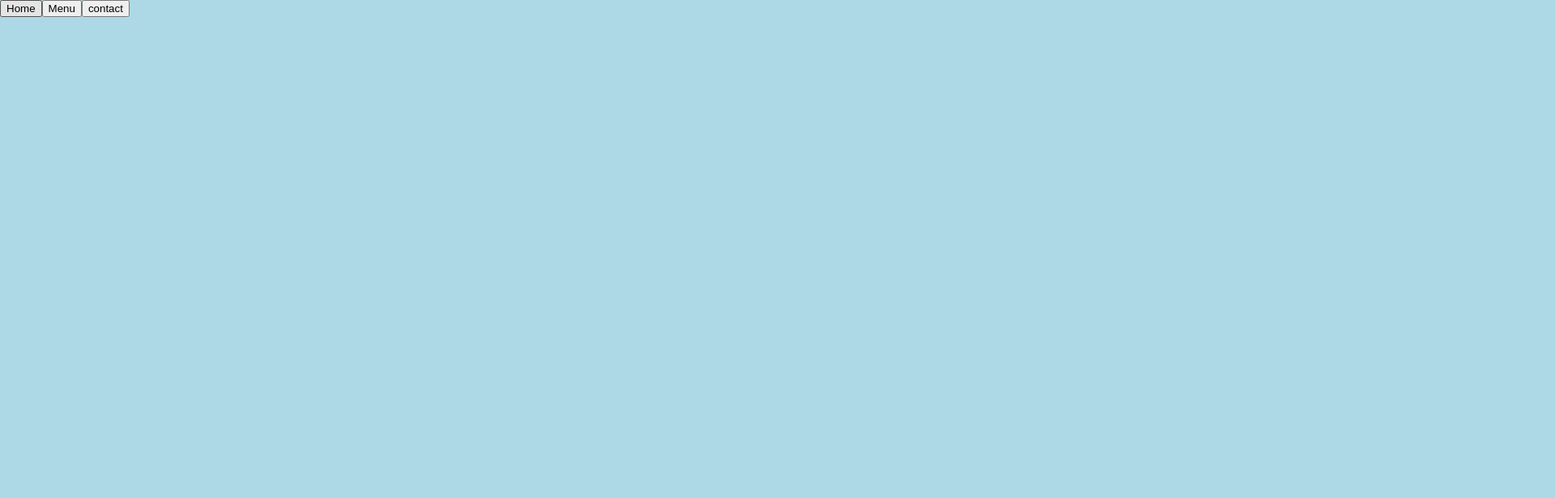
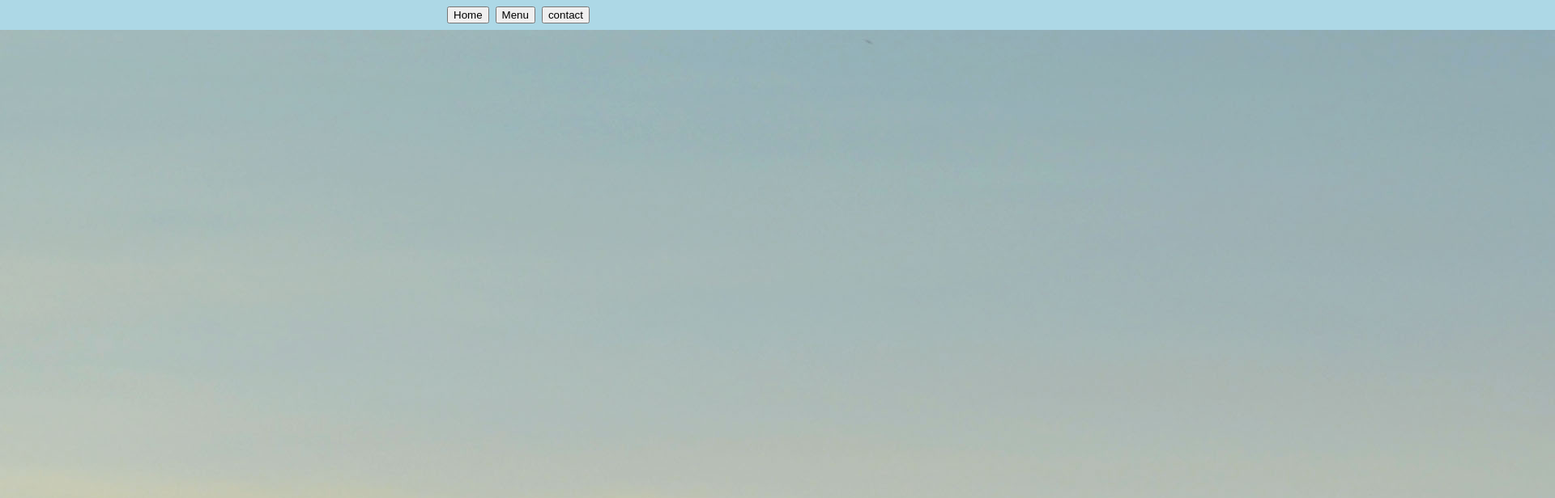
Before and after one commit to MayKhine/restaurant-page, a website built with webpack: page dist/index.html in a window 1280 px wide. Shown: the top 616 px of the page at 81% size, 1920 px wide, since content can reach past the window. Built offline with nearby package versions, Linux system fonts and the light colour scheme.

Commit message:
save the progress so far to wiggle the img issue

```diff
--- a/src/homeContent.js
+++ b/src/homeContent.js
@@ -1,7 +1,7 @@
 import bagan from "./assets/bagan.png";
 import css from "./styles.css";
 
-const homeContent = () => {
+// TODO move to own file
 const createDiv = (className) => {
   let div = document.createElement("div");
   if (className) {
@@ -10,25 +10,16 @@ const homeContent = () => {
   return div;
 };
 
-  const home = createDiv("home");
-  const header = createDiv("header");
-  header.style.backgroundColor = "red";
-  header.innerHTML = "Welcome to Bagan";
-
-  const about = createDiv("about");
-  about.style.backgroundColor = "pink";
-  about.innerHTML = "About section";
+const homeContent = () => {
+  const home = createDiv("homePage");
 
   const bgImg = document.createElement("img");
   bgImg.src = bagan;
   bgImg.className = "bgImg";
 
-  const bgImgDiv = createDiv("bgImg");
-  bgImgDiv.appendChild(bgImg);
+  // const bgImg = createDiv("bgImg");
 
-  home.appendChild(header);
-  home.appendChild(bgImgDiv);
-  home.appendChild(about);
+  home.appendChild(bgImg);
 
   return home;
 };
--- a/src/index.js
+++ b/src/index.js
@@ -4,12 +4,7 @@ import contactContent from "./contactContent";
 import css from "./styles.css";
 import bagan from "./assets/bagan.png";
 
-const main = () => {
-  //   var link = document.createElement("link");
-  //   link.rel = "stylesheet";
-  //   link.type = "test/css";
-  //   link.href = "styles.css";
-
+// TODO move to own file
 const createDiv = (className) => {
   let div = document.createElement("div");
   if (className) {
@@ -26,30 +21,30 @@ const main = () => {
   return div;
 };
 
-  const updateContent = (event) => {
+const updateContent = (type) => {
   let contentContainer = document.querySelector(".contentContainer");
-    const type = event.target.className;
-    //remove previous child append
+
+  // remove previous child append
   contentContainer.innerHTML = "";
   switch (type) {
     case "home":
       contentContainer.appendChild(homeContent());
       break;
     case "menu":
-        // contentContainer.innerHTML = "Menu section";
       contentContainer.appendChild(menuContent());
       break;
     case "contact":
-        // contentContainer.innerHTML = "Contact section";
       contentContainer.appendChild(contactContent());
       break;
   }
 };
 
-  const content = document.getElementById("content");
+const main = () => {
+  const root = document.getElementById("root");
 
   // create three tabs
   let headerBar = createDiv("headerBar");
+
   let home = createButton("home");
   let menu = createButton("menu");
   let contact = createButton("contact");
@@ -62,24 +57,16 @@ const main = () => {
   headerBar.appendChild(menu);
   headerBar.appendChild(contact);
 
-  content.appendChild(headerBar);
+  root.appendChild(headerBar);
 
   let contentContainer = createDiv("contentContainer");
-  content.appendChild(contentContainer);
+  root.appendChild(contentContainer);
 
-  contact.addEventListener("click", updateContent);
-  menu.addEventListener("click", updateContent);
-  home.addEventListener("click", updateContent);
-  console.log("content", content);
-  //   console.log(bagan);
+  home.addEventListener("click", () => updateContent("home"));
+  menu.addEventListener("click", () => updateContent("menu"));
+  contact.addEventListener("click", () => updateContent("contact"));
 
-  const bgImg = document.createElement("img");
-  bgImg.src = bagan;
-  bgImg.className = "bgImg";
-
-  const bgImgDiv = createDiv("bgImgDiv");
-  bgImgDiv.appendChild(bgImg);
-  //   content.appendChild(bgImgDiv);
+  updateContent("home");
 };
 
 window.addEventListener("load", main);
--- a/src/styles.css
+++ b/src/styles.css
@@ -1,23 +1,40 @@
 body {
     background-color: lightblue;
     font-family: 'Monaco';
-    min-height: 100vh;
-    max-width: 400px;
     margin: 0;
 }
 
-.content {
-    width: 100dvh;
+.root {
+    width: 100vw;
     height: 100vh;
+    display: flex;
+    flex-direction: column;
 }
 
-img {
-    width: 1000;
-    height: 400
+.headerBar {
+    display: flex;
+    flex-direction: row;
+    justify-content: center;
+    gap: 8px;
+    padding: 8px
+}
+
+.contentContainer {
+    background-color: purple;
+    display: flex;
+    position: relative;
+    flex-grow: 1;
+}
+
+.homePage {
+    background-color: red;
+    height: 100%;
+    width: 100%;
 }
 
 .bgImg {
-    margin: 10;
-    max-width: 100%;
-    height: 100vh;
+    /* width: 100%;
+    height: 100%;  */
+    background-color: green;
+    object-fit: cover;
 }
```
Also changed, not shown: dist/index.html, dist/main.js. Lines whose indentation alone changed are shown as unchanged.
